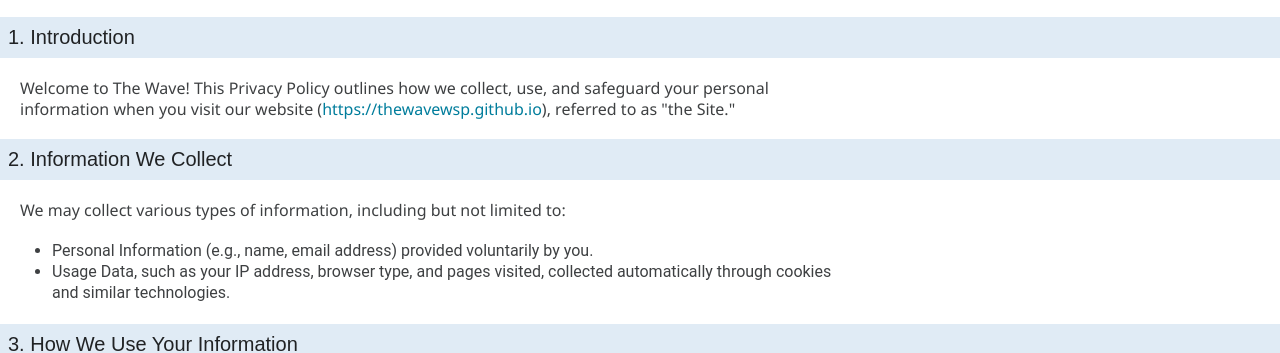
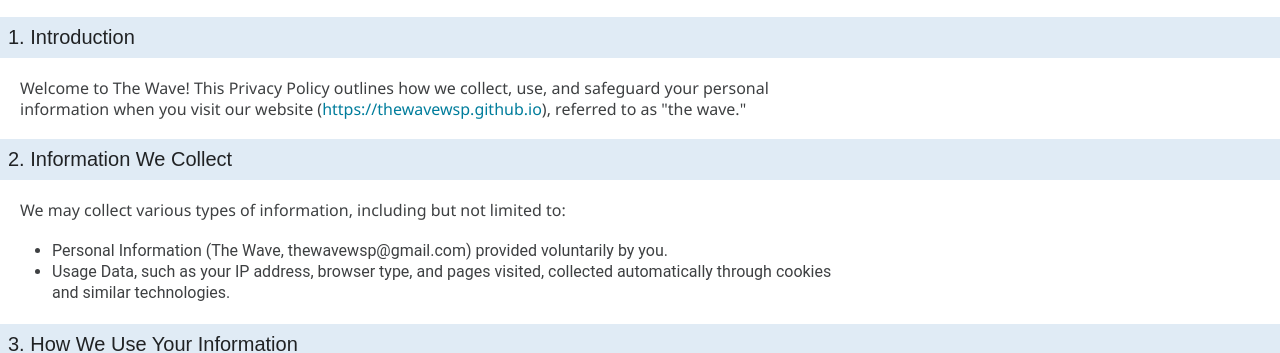
Before and after one commit to Thewavewsp/Thewavewsp.github.io, a Jekyll site: the page built from Policy.html, in a window 1280 px wide. Shown: the part 128-481 px from the top of the page. Built offline with Jekyll 4.4.1, drawn with Linux system fonts in a browser that asks for light colours; some web fonts are replaced.

Commit message:
Update Policy.html

```diff
--- a/Policy.html
+++ b/Policy.html
@@ -17,14 +17,14 @@
 
     <section>
         <h2>1. Introduction</h2>
-        <p>Welcome to The Wave! This Privacy Policy outlines how we collect, use, and safeguard your personal information when you visit our website (<a href="https://thewavewsp.github.io">https://thewavewsp.github.io</a>), referred to as "the Site."</p>
+        <p>Welcome to The Wave! This Privacy Policy outlines how we collect, use, and safeguard your personal information when you visit our website (<a href="https://thewavewsp.github.io">https://thewavewsp.github.io</a>), referred to as "the wave."</p>
     </section>
 
     <section>
         <h2>2. Information We Collect</h2>
         <p>We may collect various types of information, including but not limited to:</p>
         <ul>
-            <li>Personal Information (e.g., name, email address) provided voluntarily by you.</li>
+            <li>Personal Information (The Wave, thewavewsp@gmail.com) provided voluntarily by you.</li>
             <li>Usage Data, such as your IP address, browser type, and pages visited, collected automatically through cookies and similar technologies.</li>
         </ul>
     </section>
```
